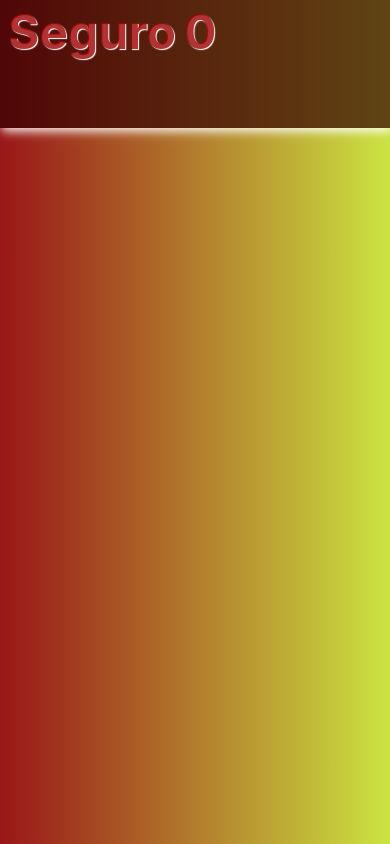
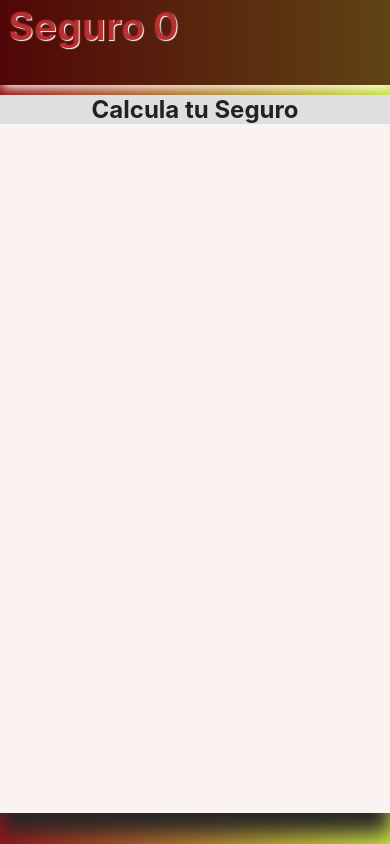
Before and after one commit to CodeBAou/cotizador-seguro-automovil, a React (Create React App) app: page / in a window 390 px wide. Built offline with nearby package versions, Linux system fonts and the light colour scheme.

Commit message:
content_form_responsive

```diff
--- a/src/App.js
+++ b/src/App.js
@@ -12,6 +12,14 @@ function App() {
           <h1 className="Titulo_Page">Seguro</h1> <h1 className="Titulo_Page cero-rotate">0</h1>
         </header>
 
+        <div className="content_form">
+
+              <h2>Calcula tu Seguro</h2>
+
+
+
+        </div>
+
       </div>
 
     </div>
--- a/src/assets/css/App.css
+++ b/src/assets/css/App.css
@@ -47,3 +47,47 @@ header{
   animation-fill-mode: forwards;
   animation-iteration-count: infinite;
 }
+
+.content_form{
+
+  width:768px;
+  height:70vh;
+  margin:0 auto;
+  background:rgba(251, 242, 242,1);
+  margin-top:10px;
+  box-shadow:0px 20px 20px rgb(39, 38, 38);
+  text-align:center;
+}
+
+h2{
+
+  margin:0;
+  width:100%;
+  color:rgb(35, 34, 34);
+  background: rgb(224, 223, 224);
+}
+
+@media(max-width:768px){
+
+  header{
+
+    height:10vh;
+  }
+
+  .content_form{
+
+    width:100%;
+    height:85vh;
+  }
+
+  .Titulo_Page{
+
+    font-size:10vw;
+  }
+
+  h2{
+
+    font-size:1.5em;
+  }
+
+}
```
